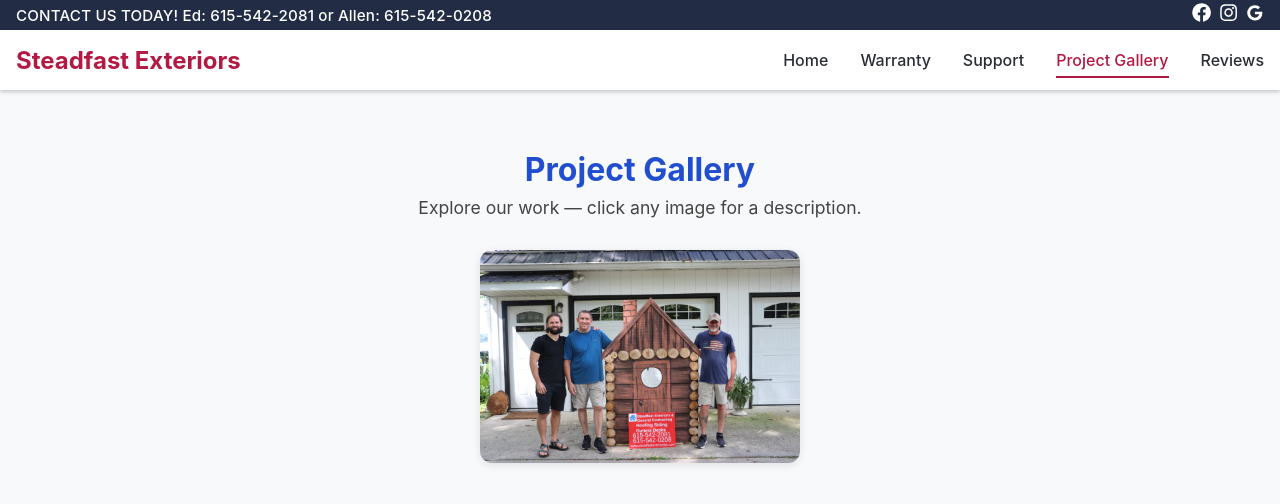
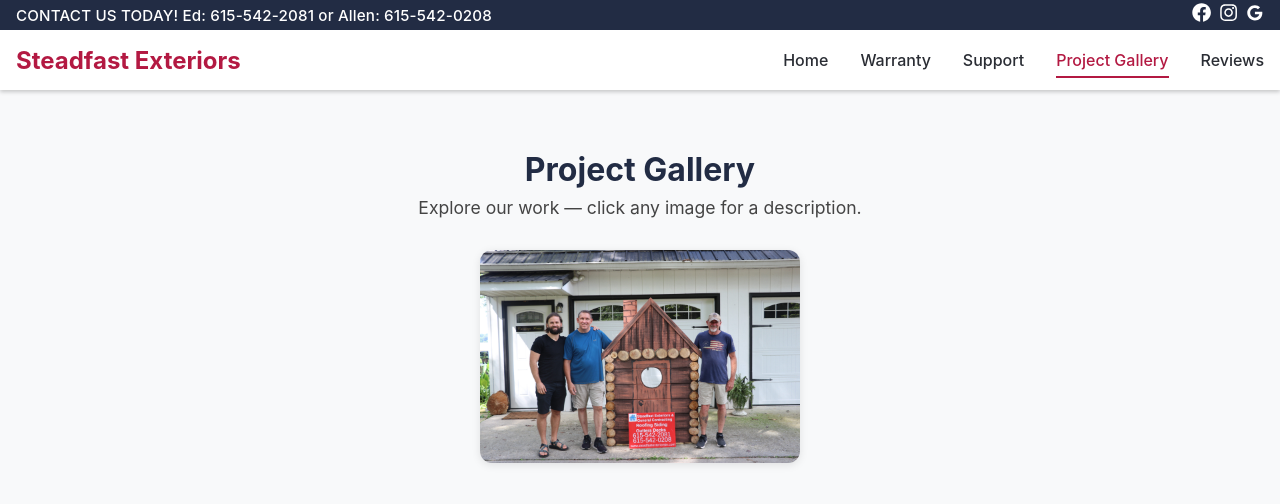
Before and after one commit to paigetreadway/steadfast, a React (Create React App) app: page /gallery in a window 1280 px wide. Shown: the top 504 px of the page. Built offline with nearby package versions, Linux system fonts and the light colour scheme.

Commit message:
changed the header color

```diff
--- a/src/components/Gallery.css
+++ b/src/components/Gallery.css
@@ -13,7 +13,7 @@
   font-size: 2rem;
   font-weight: bold;
   margin-bottom: 0.5rem;
-  color: #204ecf;
+  color: #222c44;
 }
 
 .gallery-description {
@@ -97,7 +97,7 @@
   position: absolute;
   top: 1rem;
   right: 1rem;
-  background: #204ecf;
+  background: #222c44;
   color: #fff;
   border: none;
   border-radius: 50%;
@@ -112,7 +112,7 @@
 }
 
 .gallery-modal-close:hover {
-  background: #163a99;
+  background: #4e5f86;
 }
 
 @media (max-width: 600px) {
```
